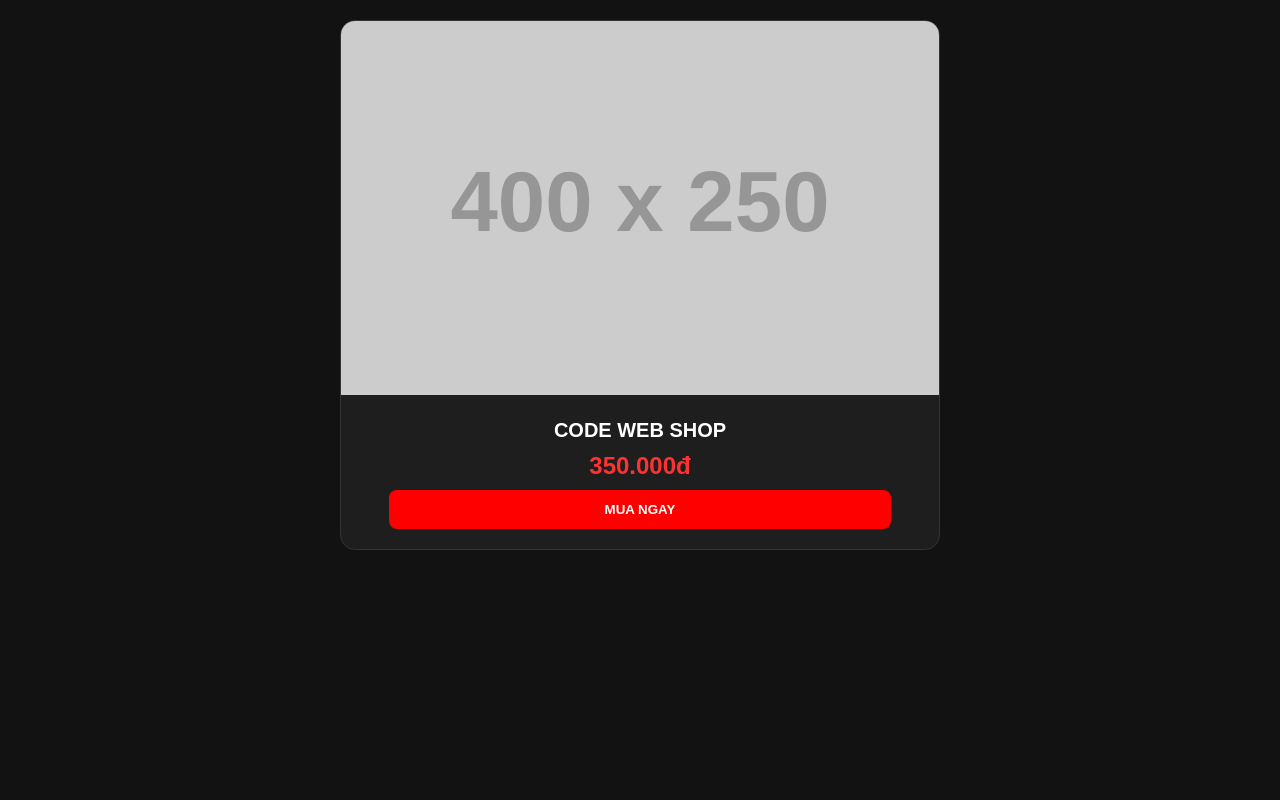
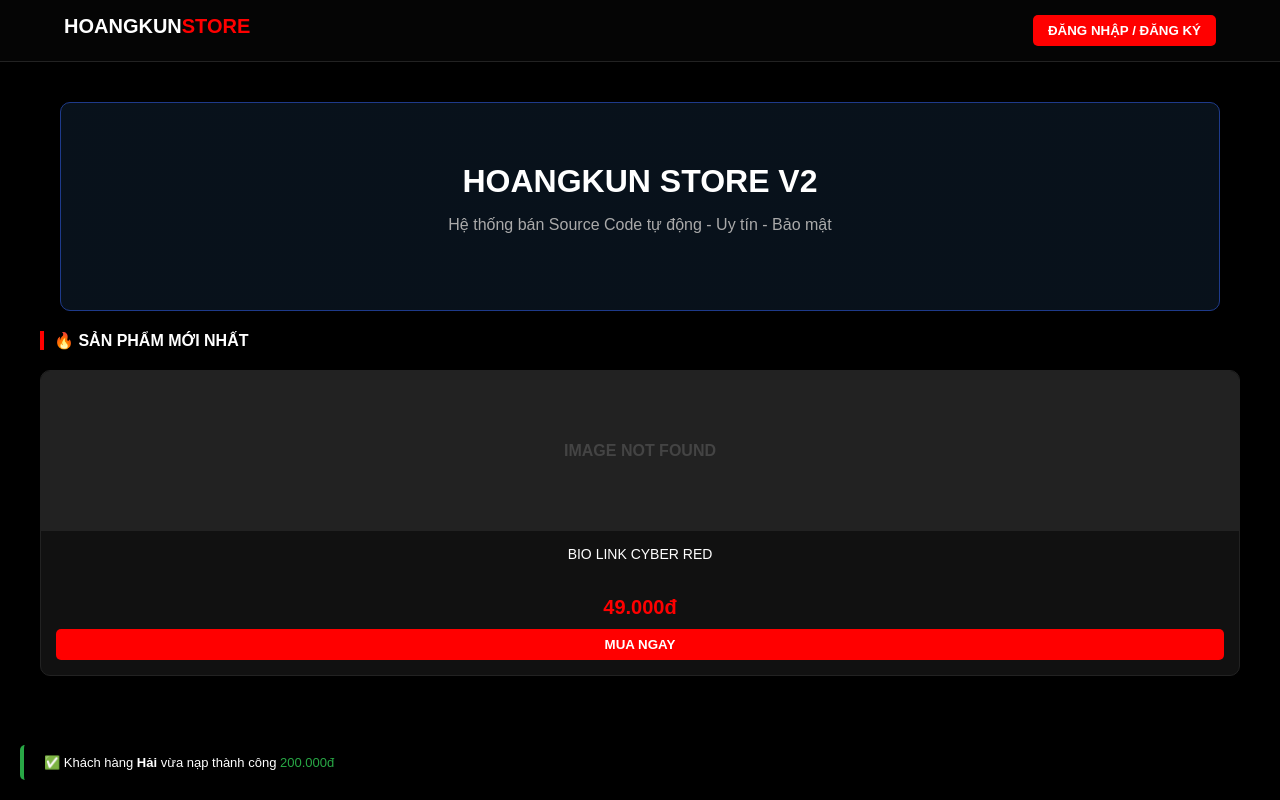
Before and after one commit to hoangvb12072006/Test-code, a plain HTML site: page index.html in a window 1280 px wide. Drawn offline with Linux system fonts and the light colour scheme; placeholder pictures from the web are drawn by us.

Commit message:
Update index.html

```diff
--- a/index.html
+++ b/index.html
@@ -2,78 +2,79 @@
 <html lang="vi">
 <head>
     <meta charset="UTF-8">
-    <meta name="viewport" content="width=device-width, initial-scale=1.0">
-    <title>HoangKun Store Clone</title>
+    <title>HOANGKUN STORE V2 - Full Shop</title>
     <style>
-        body {
-            background-color: #121212;
-            color: white;
-            font-family: Arial, sans-serif;
-            margin: 0;
-            padding: 20px;
-        }
-        .container {
-            max-width: 600px;
-            margin: auto;
-        }
-        /* Card sản phẩm */
-        .card {
-            background-color: #1e1e1e;
-            border-radius: 15px;
-            overflow: hidden;
-            margin-bottom: 20px;
-            text-align: center;
-            border: 1px solid #333;
-        }
-        .card img {
-            width: 100%;
-            height: auto;
-        }
-        .card-body {
-            padding: 20px;
-        }
-        .title {
-            font-size: 20px;
-            font-weight: bold;
-            text-transform: uppercase;
-        }
-        .price {
-            color: #ff3131;
-            font-size: 24px;
-            font-weight: bold;
-            margin: 10px 0;
-        }
-        /* Nút Mua Ngay */
-        .btn-buy {
-            background-color: #ff0000;
-            color: white;
-            border: none;
-            padding: 12px 0;
-            width: 90%;
-            border-radius: 8px;
-            font-weight: bold;
-            cursor: pointer;
-            text-transform: uppercase;
-            transition: 0.3s;
-        }
-        .btn-buy:hover {
-            background-color: #cc0000;
-            transform: scale(1.02);
-        }
+        :root { --red: #ff0000; --dark-card: #111; }
+        body { background: #000; color: #fff; font-family: sans-serif; margin: 0; }
+
+        /* Nav & Banner */
+        nav { background: #050505; padding: 15px 5%; display: flex; justify-content: space-between; border-bottom: 1px solid #222; position: sticky; top: 0; z-index: 100; }
+        .logo { font-weight: bold; font-size: 20px; }
+        .btn-red { background: var(--red); color: #fff; border: none; padding: 8px 15px; border-radius: 5px; cursor: pointer; font-weight: bold; }
+
+        .banner { background: linear-gradient(rgba(0,0,0,0.7), rgba(0,0,0,0.7)), #1a3a5a; padding: 60px 20px; text-align: center; margin: 20px; border-radius: 10px; border: 1px solid #1e3a8a; }
+
+        /* Grid sản phẩm */
+        .container { max-width: 1200px; margin: auto; padding: 20px; }
+        .section-title { border-left: 4px solid var(--red); padding-left: 10px; margin-bottom: 20px; font-weight: bold; }
+
+        .product-grid { display: grid; grid-template-columns: repeat(auto-fit, minmax(240px, 1fr)); gap: 20px; }
+        .card { background: var(--dark-card); border-radius: 10px; border: 1px solid #222; overflow: hidden; transition: 0.3s; position: relative; }
+        .card:hover { border-color: var(--red); transform: translateY(-5px); }
+
+        .img-box { background: #222; height: 160px; display: flex; align-items: center; justify-content: center; color: #444; font-weight: bold; }
+        .card-body { padding: 15px; text-align: center; }
+        .price { color: var(--red); font-size: 20px; font-weight: bold; margin: 10px 0; }
+
+        /* Thông báo nạp tiền góc màn hình */
+        #noti-box { position: fixed; bottom: 20px; left: 20px; background: rgba(0,0,0,0.9); border-left: 4px solid #28a745; padding: 10px 20px; border-radius: 5px; font-size: 13px; animation: fadeInUp 0.5s; }
+        @keyframes fadeInUp { from { opacity: 0; transform: translateY(20px); } to { opacity: 1; transform: translateY(0); } }
     </style>
 </head>
 <body>
 
+<nav>
+    <div class="logo">HOANGKUN<span style="color:var(--red)">STORE</span></div>
+    <div>
+        <button class="btn-red" onclick="alert('Chuyển đến trang Đăng Nhập')">ĐĂNG NHẬP / ĐĂNG KÝ</button>
+    </div>
+</nav>
+
 <div class="container">
-    <div class="card">
-        <img src="https://via.placeholder.com/400x250" alt="Web Shop Preview">
-        <div class="card-body">
-            <div class="title">CODE WEB SHOP</div>
-            <div class="price">350.000đ</div>
-            <button class="btn-buy">MUA NGAY</button>
+    <div class="banner">
+        <h1 style="margin:0">HOANGKUN STORE V2</h1>
+        <p style="color:#aaa">Hệ thống bán Source Code tự động - Uy tín - Bảo mật</p>
+    </div>
+
+    <div class="section-title">🔥 SẢN PHẨM MỚI NHẤT</div>
+
+    <div class="product-grid" id="product-list">
+        <div class="card">
+            <div class="img-box">IMAGE NOT FOUND</div>
+            <div class="card-body">
+                <div style="font-size: 14px; height: 40px;">BIO LINK CYBER RED</div>
+                <div class="price">49.000đ</div>
+                <button class="btn-red" style="width:100%">MUA NGAY</button>
+            </div>
         </div>
-    </div>
+        </div>
 </div>
+
+<div id="noti-box">
+    ✅ Khách hàng <b>Quốc Bảo</b> vừa nạp thành công <span style="color:#28a745">500.000đ</span>
+</div>
+
+<script>
+    // Hiệu ứng thông báo nạp tiền ngẫu nhiên cho giống thật
+    const names = ["Tùng", "Sơn", "Hải", "Linh", "Quân"];
+    const money = ["50.000đ", "100.000đ", "200.000đ", "500.000đ"];
+
+    setInterval(() => {
+        const name = names[Math.floor(Math.random() * names.length)];
+        const m = money[Math.floor(Math.random() * money.length)];
+        document.getElementById('noti-box').innerHTML = `✅ Khách hàng <b>${name}</b> vừa nạp thành công <span style="color:#28a745">${m}</span>`;
+    }, 5000);
+</script>
 
 </body>
 </html>
```
